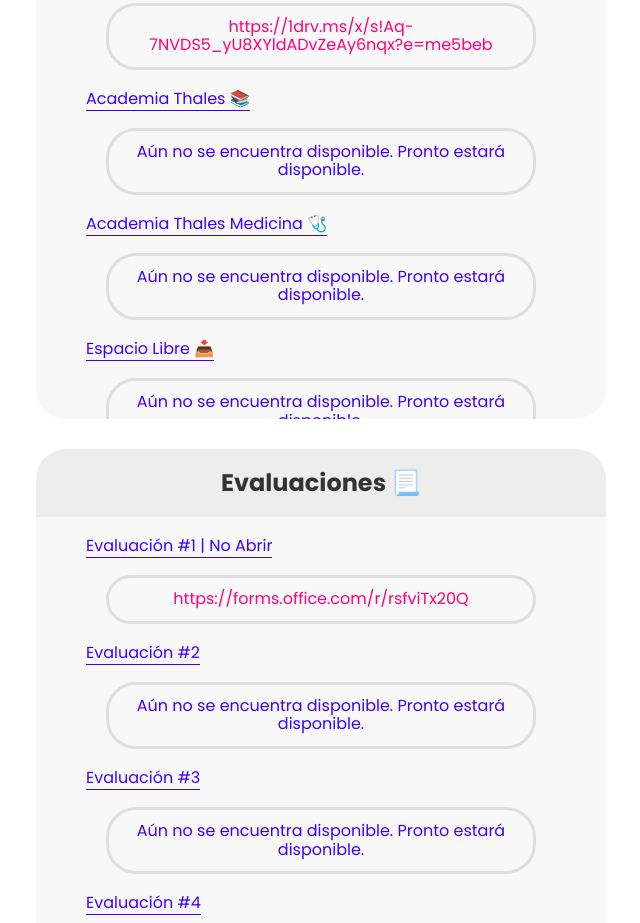
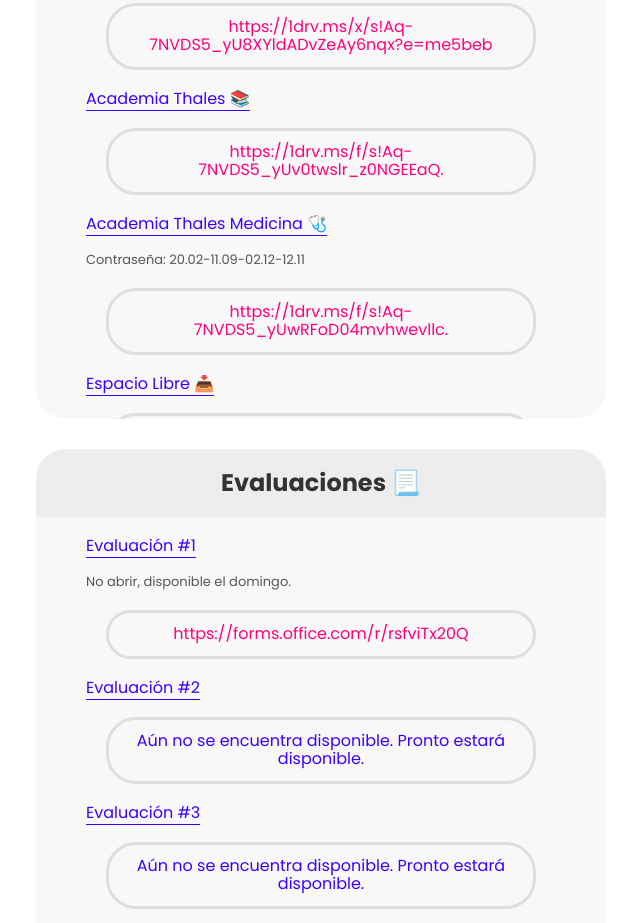
Before and after one commit to Joel-Leon/Joel-Leon.github.io, a plain HTML site: page index.html in a window 1280 px wide. Shown: the part 1111-2034 px from the top of the page, without its empty margins (319-959 px from the left). Drawn offline with Linux system fonts and the light colour scheme.

Commit message:
Se agregó los links

```diff
--- a/css/styles.css
+++ b/css/styles.css
@@ -146,6 +146,12 @@ footer {
 	transition: all 1s;
 }
 
+.content-section__span {
+	margin: 20px 0 0 0;
+	display: block;
+	font-size: 13px;
+	color: #555;
+}
 
 .content-section__ul div {
 	margin: 20px;
@@ -154,7 +160,7 @@ footer {
 	overflow: hidden;
 	border: 3px solid #dedede;
 	border-radius: 30px;
-	transition: all .5s;
+	transition: all .25s;
 }
 
 .content-section__ul div:hover {
--- a/index.html
+++ b/index.html
@@ -132,15 +132,16 @@
 					</div>
 					<label class="content-section__label">Academia Thales 📚</label>
 					<div>
-						<a href="" target="_BLANK">Aún no se encuentra disponible. Pronto estará disponible.</a>
+						<a href="https://1drv.ms/f/s!Aq-7NVDS5_yUv0twslr_z0NGEEaQ" target="_BLANK">https://1drv.ms/f/s!Aq-7NVDS5_yUv0twslr_z0NGEEaQ.</a>
 					</div>
 					<label class="content-section__label">Academia Thales Medicina 🩺</label>
+					<span class="content-section__span">Contraseña: 20.02-11.09-02.12-12.11</span>
 					<div>
-						<a href="" target="_BLANK">Aún no se encuentra disponible. Pronto estará disponible.</a>
+						<a href="https://1drv.ms/f/s!Aq-7NVDS5_yUwRFoD04mvhwevllc" target="_BLANK">https://1drv.ms/f/s!Aq-7NVDS5_yUwRFoD04mvhwevllc.</a>
 					</div>
 					<label class="content-section__label">Espacio Libre 📥</label>
 					<div>
-						<a href="" target="_BLANK">Aún no se encuentra disponible. Pronto estará disponible.</a>
+						<a href="https://1drv.ms/f/s!Aq-7NVDS5_yU7UyMcgtTRespsXL4" target="_BLANK">https://1drv.ms/f/s!Aq-7NVDS5_yU7UyMcgtTRespsXL4.</a>
 					</div>
 				</div>
 			</section>
@@ -151,7 +152,8 @@
 					</h2>
 				</div>
 				<div class="content-section__ul">
-					<label class="content-section__label">Evaluación #1 | No Abrir</label>
+					<label class="content-section__label">Evaluación #1</label>
+					<span class="content-section__span">No abrir, disponible el domingo.</span>
 					<div>
 						<a href="https://forms.office.com/r/rsfviTx20Q" target="_BLANK">https://forms.office.com/r/rsfviTx20Q</a>
 					</div>
```
